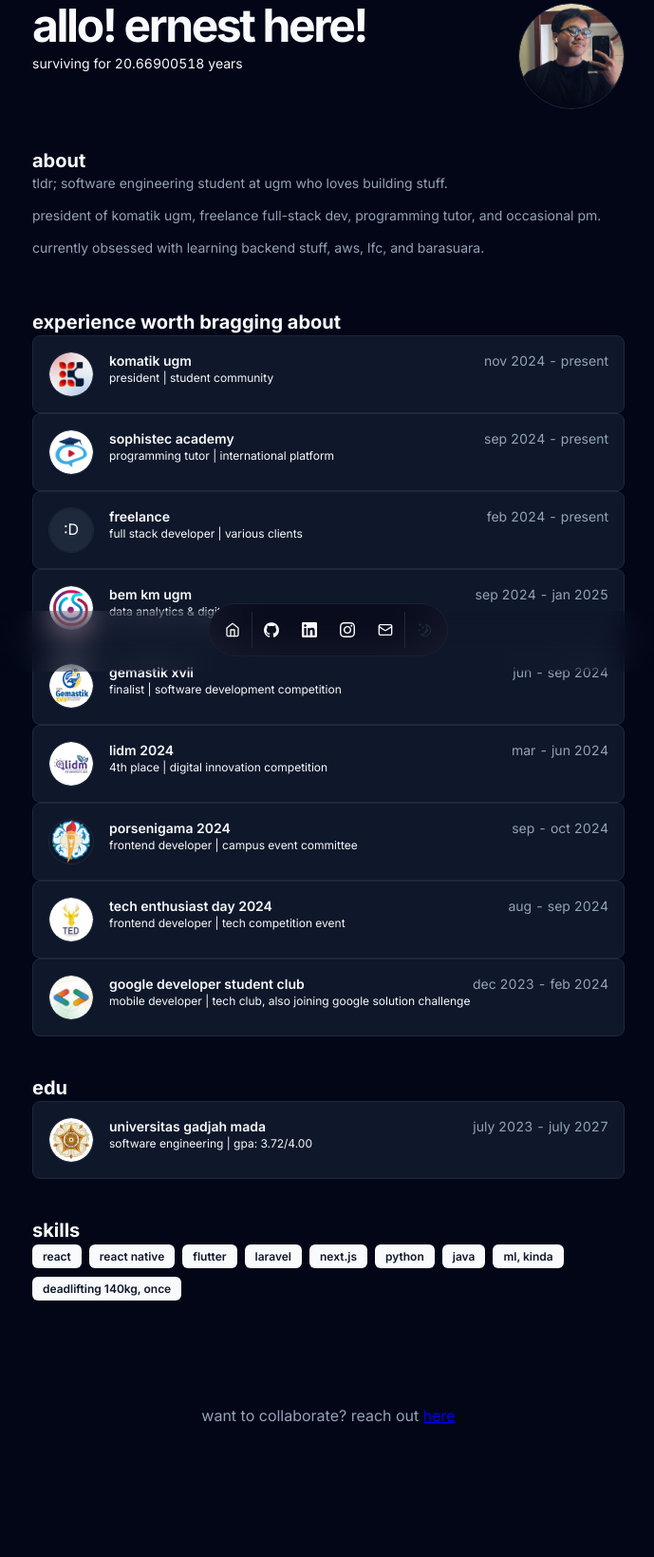
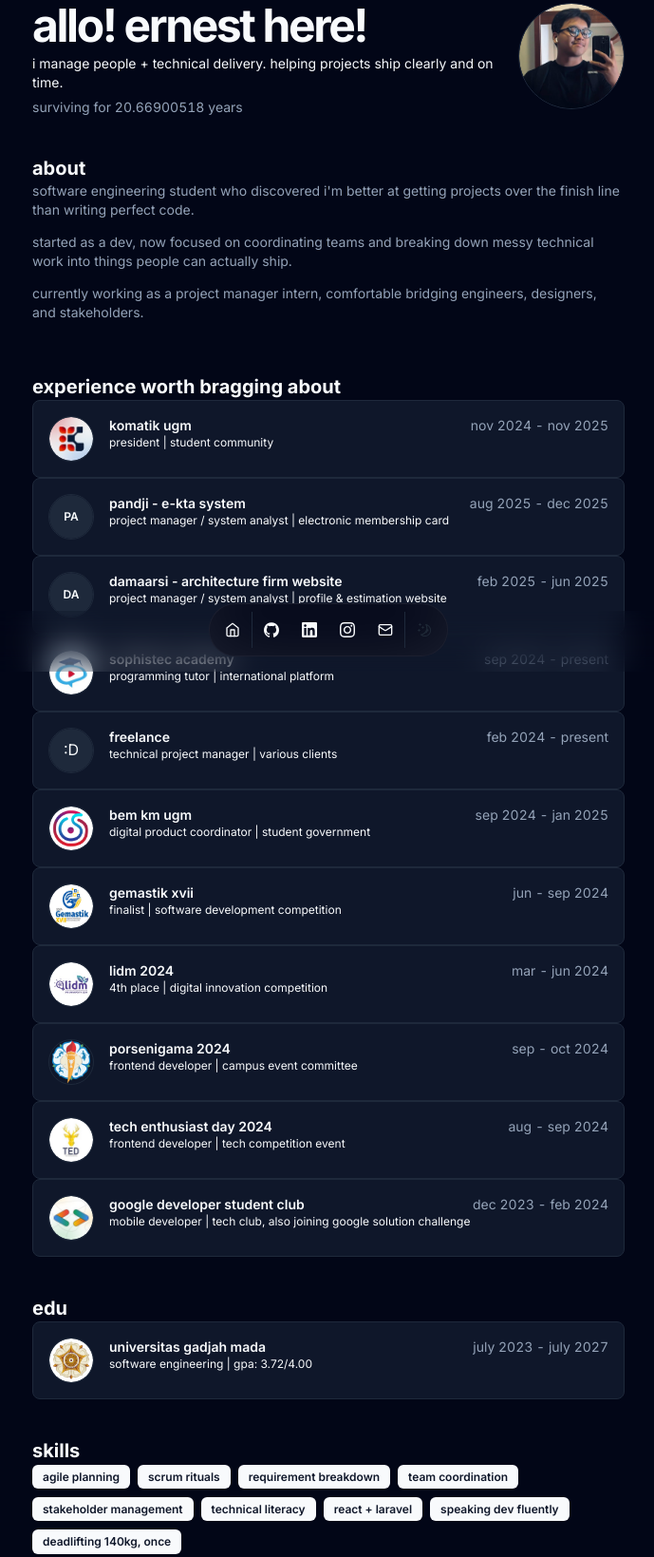
Before and after one commit to ernestiyo/ernest-porto, a plain HTML site: page index.html in a window 1280 px wide. Shown: the part 93-1732 px from the top of the page at 95% size, without its empty margins (294-983 px from the left). Drawn offline with Linux system fonts and the light colour scheme.

Commit message:
update: jan 26

```diff
--- a/index.html
+++ b/index.html
@@ -19,7 +19,10 @@
                             <span class="inline-block text-3xl font-bold tracking-tighter sm:text-5xl xl:text-5xl/none animate-fade-in">allo! ernest here!</span>
                         </div>
                         <div class="animate-fade-in-delay">
-                            <div class="max-w-[600px] md:text-sm">surviving for <span class="tabular-nums" id="age">21</span> years</div>
+                            <div class="max-w-[600px] md:text-sm">i manage people + technical delivery. helping projects ship clearly and on time.</div>
+                        </div>
+                        <div class="animate-fade-in-delay">
+                            <div class="max-w-[600px] md:text-sm text-muted-foreground">surviving for <span class="tabular-nums" id="age">21</span> years</div>
                         </div>
                     </div>
                     <div class="animate-fade-in-delay">
@@ -38,9 +41,9 @@
             </div>
             <div class="animate-fade-in-delay">
                 <div class="prose max-w-full text-pretty font-sans text-sm text-muted-foreground">
-                    <p>tldr; software engineering student at ugm who loves building stuff.</p>
-                    <p>president of komatik ugm, freelance full-stack dev, programming tutor, and occasional pm.</p>
-                    <p>currently obsessed with learning backend stuff, aws, lfc, and barasuara.</p>
+                    <p>software engineering student who discovered i'm better at getting projects over the finish line than writing perfect code.</p>
+                    <p>started as a dev, now focused on coordinating teams and breaking down messy technical work into things people can actually ship.</p>
+                    <p>currently working as a project manager intern, comfortable bridging engineers, designers, and stakeholders.</p>
                 </div>
             </div>
         </section>
@@ -67,11 +70,59 @@
                                         <h3 class="inline-flex items-center justify-center font-semibold leading-none text-xs sm:text-sm">
                                             komatik ugm
                                         </h3>
-                                        <div class="text-xs sm:text-sm tabular-nums text-muted-foreground text-right">nov 2024 - present</div>
+                                        <div class="text-xs sm:text-sm tabular-nums text-muted-foreground text-right">nov 2024 - nov 2025</div>
                                     </div>
                                     <div class="font-sans text-xs">president | student community</div>
                                 </div>
-                                <div class="mt-2 text-xs sm:text-sm work-description">managing 11 divisions, 200+ members. coordinating 60+ teams for gemastik 2025.</div>
+                                <div class="mt-2 text-xs sm:text-sm work-description">led 11 divisions and 200+ members. broke down gemastik 2025 prep into manageable milestones across 60+ teams. ran weekly standups and coordinated delivery timelines.</div>
+                            </div>
+                        </div>
+                    </a>
+                </div>
+
+                <div class="animate-fade-in-delay">
+                    <a class="block cursor-pointer work-card">
+                        <div class="rounded-lg bg-card text-card-foreground flex hover-effect">
+                            <div class="flex-none">
+                                <span class="relative flex shrink-0 overflow-hidden rounded-full border size-12 m-auto bg-muted-background">
+                                    <span class="flex h-full w-full items-center justify-center rounded-full bg-muted text-xs font-semibold">PA</span>
+                                </span>
+                            </div>
+                            <div class="flex-grow ml-4 items-center flex-col group">
+                                <div class="flex flex-col">
+                                    <div class="flex items-center justify-between gap-x-2 text-base">
+                                        <h3 class="inline-flex items-center justify-center font-semibold leading-none text-xs sm:text-sm">
+                                            pandji - e-kta system
+                                        </h3>
+                                        <div class="text-xs sm:text-sm tabular-nums text-muted-foreground text-right">aug 2025 - dec 2025</div>
+                                    </div>
+                                    <div class="font-sans text-xs">project manager / system analyst | electronic membership card</div>
+                                </div>
+                                <div class="mt-2 text-xs sm:text-sm work-description">translated organizational needs into system requirements. coordinated designers, backend, frontend, and mobile teams. managed end-to-end flows from registration to qr validation.</div>
+                            </div>
+                        </div>
+                    </a>
+                </div>
+
+                <div class="animate-fade-in-delay">
+                    <a class="block cursor-pointer work-card">
+                        <div class="rounded-lg bg-card text-card-foreground flex hover-effect">
+                            <div class="flex-none">
+                                <span class="relative flex shrink-0 overflow-hidden rounded-full border size-12 m-auto bg-muted-background">
+                                    <span class="flex h-full w-full items-center justify-center rounded-full bg-muted text-xs font-semibold">DA</span>
+                                </span>
+                            </div>
+                            <div class="flex-grow ml-4 items-center flex-col group">
+                                <div class="flex flex-col">
+                                    <div class="flex items-center justify-between gap-x-2 text-base">
+                                        <h3 class="inline-flex items-center justify-center font-semibold leading-none text-xs sm:text-sm">
+                                            damaarsi - architecture firm website
+                                        </h3>
+                                        <div class="text-xs sm:text-sm tabular-nums text-muted-foreground text-right">feb 2025 - jun 2025</div>
+                                    </div>
+                                    <div class="font-sans text-xs">project manager / system analyst | profile & estimation website</div>
+                                </div>
+                                <div class="mt-2 text-xs sm:text-sm work-description">requirement elicitation with architecture firm clients. translated workflows into specs and acceptance criteria. ensured delivery matched agreed business processes.</div>
                             </div>
                         </div>
                     </a>
@@ -117,9 +168,9 @@
                                         </h3>
                                         <div class="text-xs sm:text-sm tabular-nums text-muted-foreground text-right">feb 2024 - present</div>
                                     </div>
-                                    <div class="font-sans text-xs">full stack developer | various clients</div>
+                                    <div class="font-sans text-xs">technical project manager | various clients</div>
                                 </div>
-                                <div class="mt-2 text-xs sm:text-sm work-description">react, laravel, flutter. web, mobile, ml projects.</div>
+                                <div class="mt-2 text-xs sm:text-sm work-description">manage technical delivery for web, mobile, ml projects. coordinate between clients and dev teams. break down requirements, run planning sessions, and keep things moving.</div>
                             </div>
                         </div>
                     </a>
@@ -141,9 +192,9 @@
                                         </h3>
                                         <div class="text-xs sm:text-sm tabular-nums text-muted-foreground text-right">sep 2024 - jan 2025</div>
                                     </div>
-                                    <div class="font-sans text-xs">data analytics & digital product | student government</div>
+                                    <div class="font-sans text-xs">digital product coordinator | student government</div>
                                 </div>
-                                <div class="mt-2 text-xs sm:text-sm work-description">built cms with filamentphp/laravel. reduced manual updates by 40%.</div>
+                                <div class="mt-2 text-xs sm:text-sm work-description">coordinated cms project with dev team and stakeholders. applied agile planning to reduce manual updates by 40%. worked in 2-week sprints with regular demos.</div>
                             </div>
                         </div>
                     </a>
@@ -311,28 +362,28 @@
                 </div>
                 <div class="flex flex-wrap gap-2">
                     <div class="animate-fade-in-delay">
-                        <div class="skill-badge">react</div>
+                        <div class="skill-badge">agile planning</div>
                     </div>
                     <div class="animate-fade-in-delay">
-                        <div class="skill-badge">react native</div>
+                        <div class="skill-badge">scrum rituals</div>
                     </div>
                     <div class="animate-fade-in-delay">
-                        <div class="skill-badge">flutter</div>
+                        <div class="skill-badge">requirement breakdown</div>
                     </div>
                     <div class="animate-fade-in-delay">
-                        <div class="skill-badge">laravel</div>
+                        <div class="skill-badge">team coordination</div>
                     </div>
                     <div class="animate-fade-in-delay">
-                        <div class="skill-badge">next.js</div>
+                        <div class="skill-badge">stakeholder management</div>
                     </div>
                     <div class="animate-fade-in-delay">
-                        <div class="skill-badge">python</div>
+                        <div class="skill-badge">technical literacy</div>
                     </div>
                     <div class="animate-fade-in-delay">
-                        <div class="skill-badge">java</div>
+                        <div class="skill-badge">react + laravel</div>
                     </div>
                     <div class="animate-fade-in-delay">
-                        <div class="skill-badge">ml, kinda</div>
+                        <div class="skill-badge">speaking dev fluently</div>
                     </div>
                     <div class="animate-fade-in-delay">
                         <div class="skill-badge">deadlifting 140kg, once</div>
@@ -348,7 +399,7 @@
                     <div class="space-y-3">
                         <div class="inline-block rounded-lg bg-foreground text-background px-3 py-1 text-sm"></div>
                         <p class="mx-auto max-w-[600px] text-muted-foreground md:text-xl/relaxed lg:text-base/relaxed xl:text-xl/relaxed">
-                            want to collaborate? reach out <a href="mailto:ernestiyoguevara@gmail.com">here</a>
+                            need someone to wrangle your next technical project? reach out <a href="mailto:ernestiyoguevara@gmail.com">here</a>
                         </p>
                     </div>
                 </div>
```
Also changed, not shown: 1 other file.
